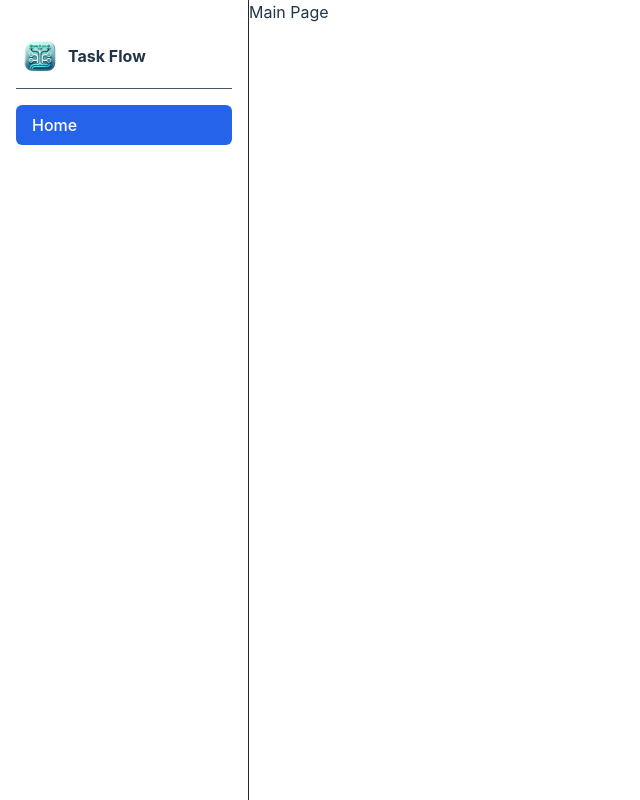
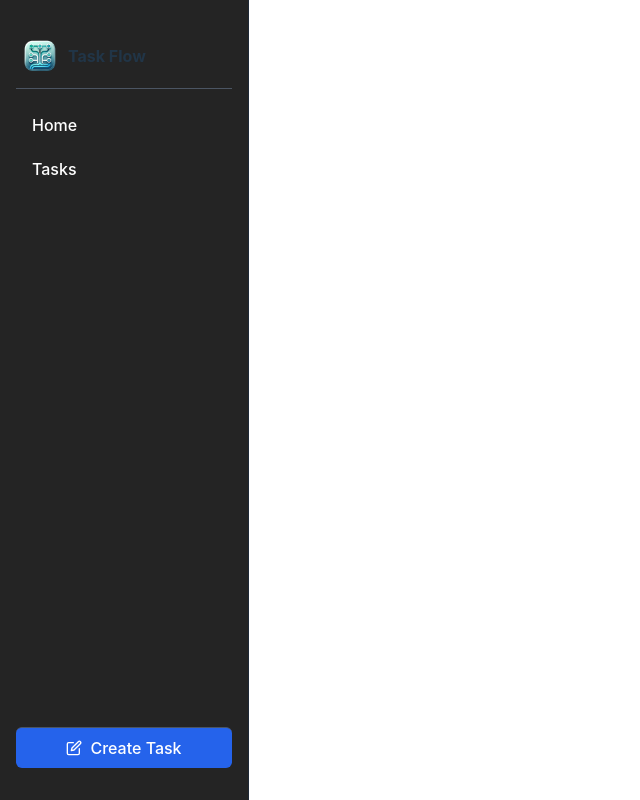
Before and after one commit to raiozohalan/task-flow, a React (Vite) app: page / in a window 1280 px wide. Shown: the whole page, without its empty margins (0-640 px from the left). Built offline with nearby package versions, Linux system fonts and the light colour scheme.

Commit message:
refactor: Update Sidebar component and routes

```diff
--- a/src/components/Sidebar.tsx
+++ b/src/components/Sidebar.tsx
@@ -1,5 +1,8 @@
-import { NavLink } from "react-router-dom";
+import { NavLink, useLocation } from "react-router-dom";
 import classNames from "../utils/classNames";
+import { Edit } from "react-feather";
+import { useMemo } from "react";
+import CreateTask from "./CreateTask";
 
 const SIDEBAR_LINKS: {
   name: string;
@@ -7,7 +10,7 @@ const SIDEBAR_LINKS: {
 }[] = [
   {
     name: "Home",
-    path: "/",
+    path: "/home",
   },
   {
     name: "Tasks",
@@ -16,11 +19,20 @@ const SIDEBAR_LINKS: {
 ];
 
 const Sidebar = () => {
+  const { pathname } = useLocation();
+
+  const generateCreateTaskPath = useMemo(() => {
+    if (pathname.includes("create-task")) {
+      return pathname;
+    }
+    return `${pathname}/create-task`;
+  }, [pathname]);
+
   return (
     <div
       className={classNames(
         "flex flex-col gap-y-2",
-        "w-[248px] px-4 py-8",
+        "w-[248px] px-4 py-8 bg-[#242424]",
         "divide-y-[1px] divide-gray-600"
       )}
     >
@@ -32,7 +44,7 @@ const Sidebar = () => {
         />
         <h2 className="font-bold">Task Flow</h2>
       </div>
-      <div className="flex flex-col gap-1 pt-4">
+      <div className="flex-1 flex flex-col gap-1 pt-4">
         {SIDEBAR_LINKS.map((link) => (
           <NavLink
             to={link?.path}
@@ -40,8 +52,8 @@ const Sidebar = () => {
             className={({ isActive }) =>
               classNames(
                 "w-full px-4 py-2 rounded-md text-white",
-                isActive ? "bg-blue-600" : "bg-transparent",
-                "hover:bg-blue-500 hover:text-white"
+                isActive ? "bg-blue-700/30" : "bg-transparent",
+                "hover:bg-blue-700/50 hover:text-white"
               )
             }
           >
@@ -49,6 +61,14 @@ const Sidebar = () => {
           </NavLink>
         ))}
       </div>
+
+      <NavLink
+        to={generateCreateTaskPath}
+        className="flex items-center justify-center gap-2 w-full px-4 py-2 rounded-md text-white bg-blue-600 hover:bg-blue-500 hover:text-white"
+      >
+        <Edit className="w-4 h-4" /> Create Task
+      </NavLink>
+      <CreateTask />
     </div>
   );
 };
--- a/src/routes/index.tsx
+++ b/src/routes/index.tsx
@@ -10,14 +10,13 @@ export const router = createBrowserRouter([
     children: [
       {
         element: <HomePage />,
-        index: true
+        index: true,
+        path: "/home/*"
       },
       {
-        path: "/tasks",
+        path: "/tasks/*",
         element: <Task />
-      }
+      },
     ]
   },
 ]);
-
-console.log(">>>router",router)
```
